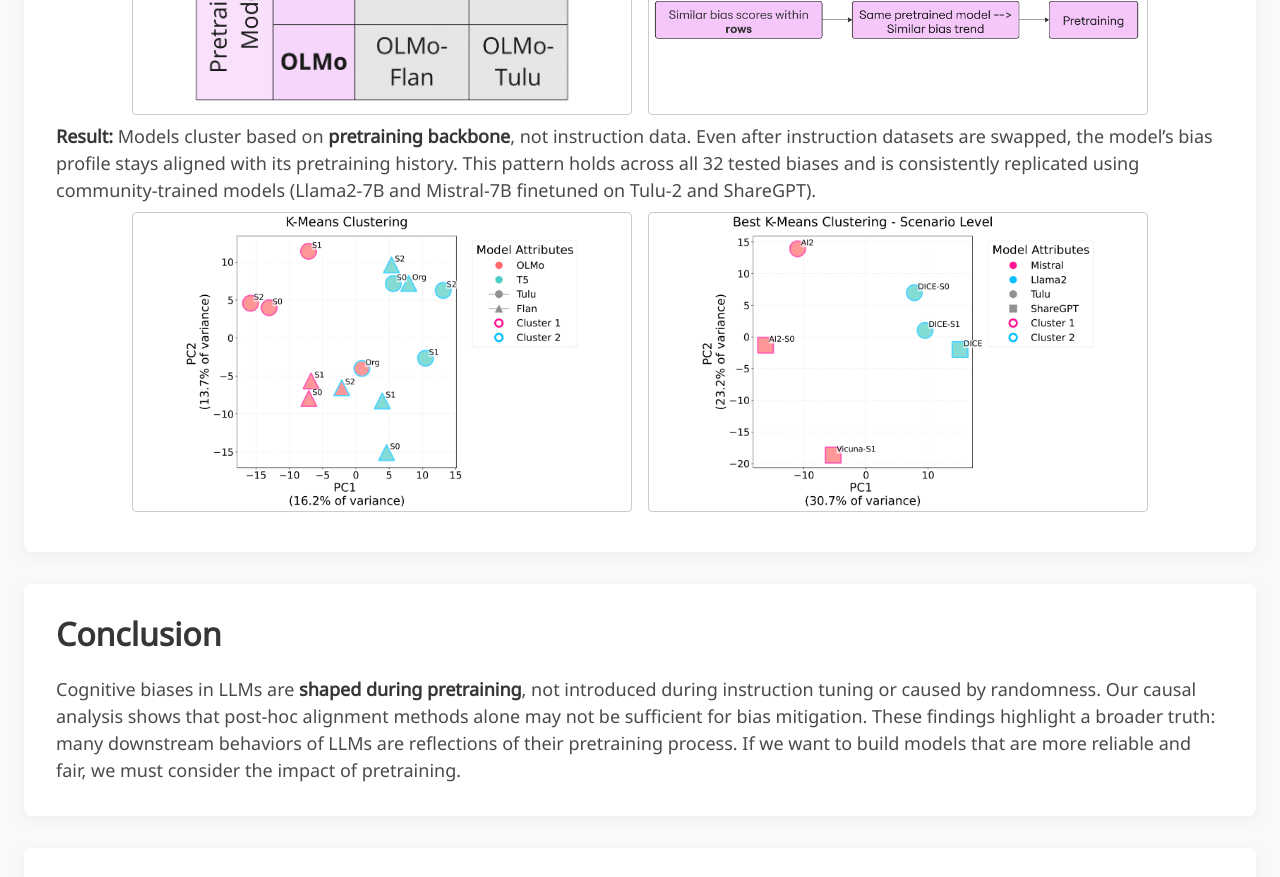
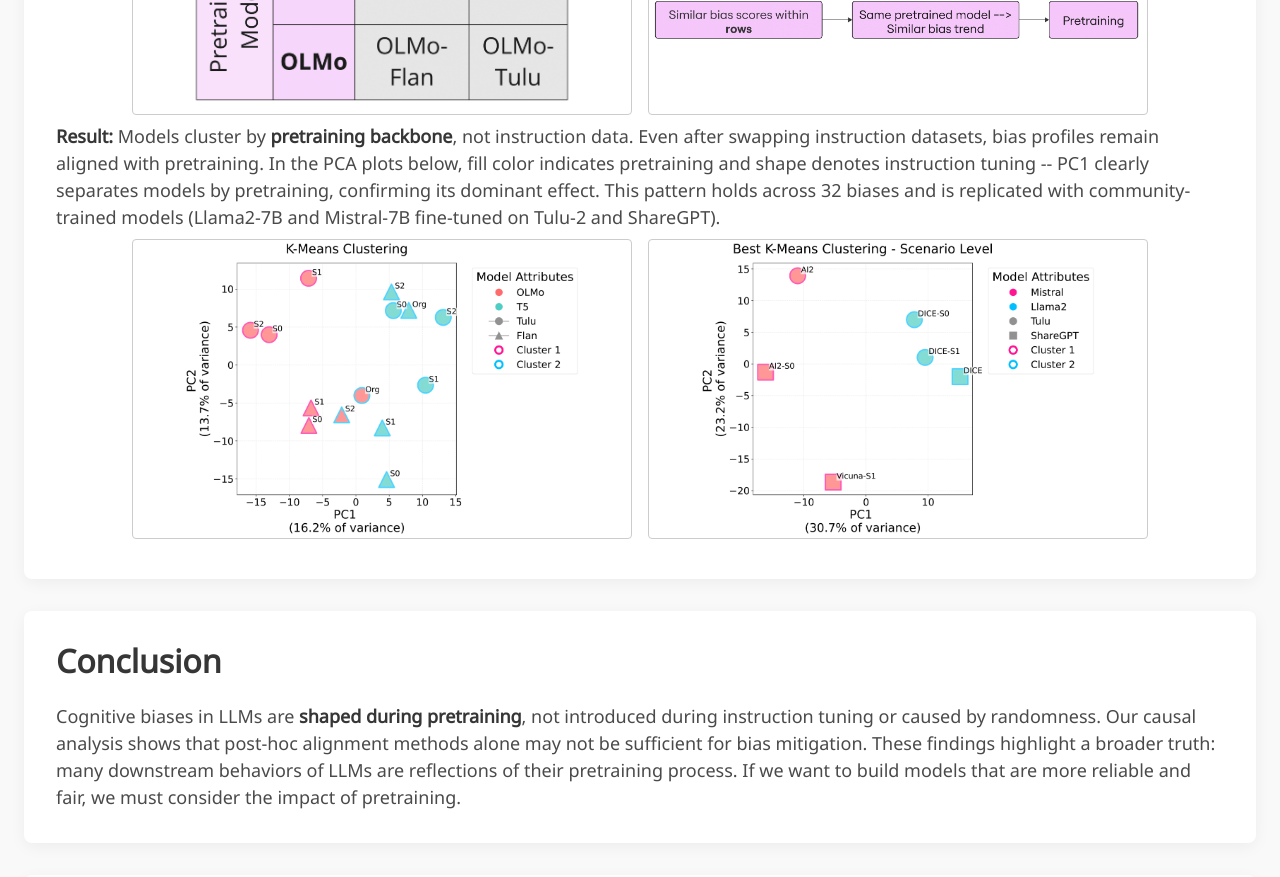
Before and after one commit to itay1itzhak/planted-in-pretraining, a plain HTML site: page index.html in a window 1280 px wide. Shown: the part 2760-3637 px from the top of the page. Drawn offline with nearby package versions, Linux system fonts and the light colour scheme; some icons are missing; a web font is replaced by a local one.

Commit message:
updated pca results in index

```diff
--- a/index.html
+++ b/index.html
@@ -135,7 +135,7 @@
 <img alt="Cross-Tuning Setup" src="static/images/cross tuning_setup.png"/>
 <img alt="Cross-Tuning Causality" src="static/images/cross_tuning_flow_chart.png"/>
 </div>
-<p><strong>Result:</strong> Models cluster based on <strong>pretraining backbone</strong>, not instruction data. Even after instruction datasets are swapped, the model’s bias profile stays aligned with its pretraining history. This pattern holds across all 32 tested biases and is consistently replicated using community-trained models (Llama2-7B and Mistral-7B finetuned on Tulu-2 and ShareGPT).</p>
+<p><strong>Result:</strong> Models cluster by <strong>pretraining backbone</strong>, not instruction data. Even after swapping instruction datasets, bias profiles remain aligned with pretraining. In the PCA plots below, fill color indicates pretraining and shape denotes instruction tuning -- PC1 clearly separates models by pretraining, confirming its dominant effect. This pattern holds across 32 biases and is replicated with community-trained models (Llama2-7B and Mistral-7B fine-tuned on Tulu-2 and ShareGPT).</p>
 <div class="two-col img">
   <img alt="PCA Bias Clustering T5\OLMo" class="single-centered-image" src="static/images/clustering_pca_bias_1.png"/>
   <img alt="PCA Bias Clustering Llama2\Mistral" class="single-centered-image" src="static/images/clustering_pca_bias_2.png"/>
```
